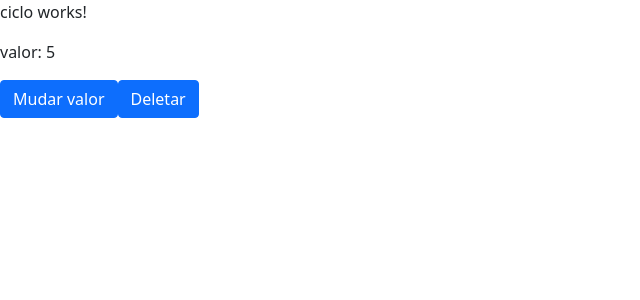
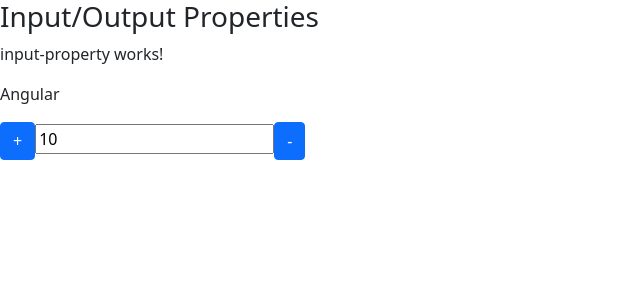
Before and after one commit to leorv/AngularCompleto, an Angular app in the folder data-binding/: page / in a window 1280 px wide. Shown: the top 300 px of the page, without its empty margins (0-640 px from the left). Built offline with nearby package versions, Linux system fonts and the light colour scheme.

Commit message:
Acessando o DOM e o template com o ViewChild

```diff
--- a/data-binding/src/app/app.component.html
+++ b/data-binding/src/app/app.component.html
@@ -1,4 +1,4 @@
-<!-- <app-data-binding></app-data-binding> -->
-<app-ciclo [valorInicial]="valor" *ngIf="!deletarCiclo"></app-ciclo>
+<app-data-binding></app-data-binding>
+<!-- <app-ciclo [valorInicial]="valor" *ngIf="!deletarCiclo"></app-ciclo>
 <button class="btn btn-primary" (click)="mudarValor()">Mudar valor</button>
-<button class="btn btn-primary" (click)="destruirCiclo()">Deletar</button>
+<button class="btn btn-primary" (click)="destruirCiclo()">Deletar</button> -->
--- a/data-binding/src/app/output-property/output-property.component.html
+++ b/data-binding/src/app/output-property/output-property.component.html
@@ -1,5 +1,5 @@
 <div>
     <button class="btn btn-primary" (click)="incrementa()">+</button>
-    <input type="text" [value]="valor" readonly>
+    <input type="text" [value]="valor" readonly #campoInput>
     <button class="btn btn-primary" (click)="decrementa()">-</button>
 </div>
--- a/data-binding/src/app/output-property/output-property.component.ts
+++ b/data-binding/src/app/output-property/output-property.component.ts
@@ -1,4 +1,4 @@
-import { Component, EventEmitter, Input, OnInit, Output } from '@angular/core';
+import { Component, ElementRef, EventEmitter, Input, OnInit, Output, ViewChild } from '@angular/core';
 
 @Component({
     selector: 'contador',
@@ -12,14 +12,21 @@ export class OutputPropertyComponent implements OnInit {
 
     @Output() mudouValor = new EventEmitter();
 
+    // Primeiramente fizemos o campoValorInput tendo o tipo HTMLElement, depois inspecionando
+    // vimos que seu time era ElementRef, então inserimos corretamente abaixo, passando o input
+    // como nativeElement.
+    @ViewChild('campoInput') campoValorInput: ElementRef = new ElementRef('input');
+
     incrementa() {
-        this.valor++;
-        this.mudouValor.emit({novoValor: this.valor});
+        console.log(this.campoValorInput.nativeElement.value);
+        this.campoValorInput.nativeElement.value++;
+        this.mudouValor.emit({novoValor: this.campoValorInput.nativeElement.value});
     }
 
     decrementa() {
-        this.valor--;
-        this.mudouValor.emit({novoValor: this.valor});
+        console.log(this.campoValorInput.nativeElement.value);
+        this.campoValorInput.nativeElement.value--;
+        this.mudouValor.emit({novoValor: this.campoValorInput.nativeElement.value});
     }
 
     constructor() { }
```
